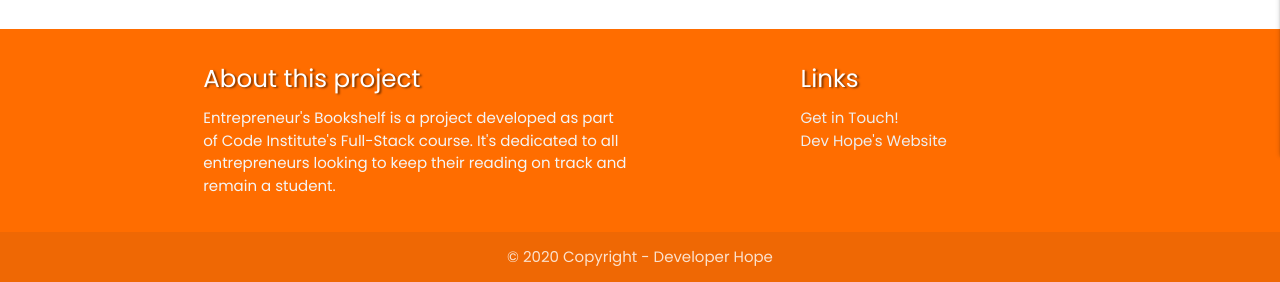
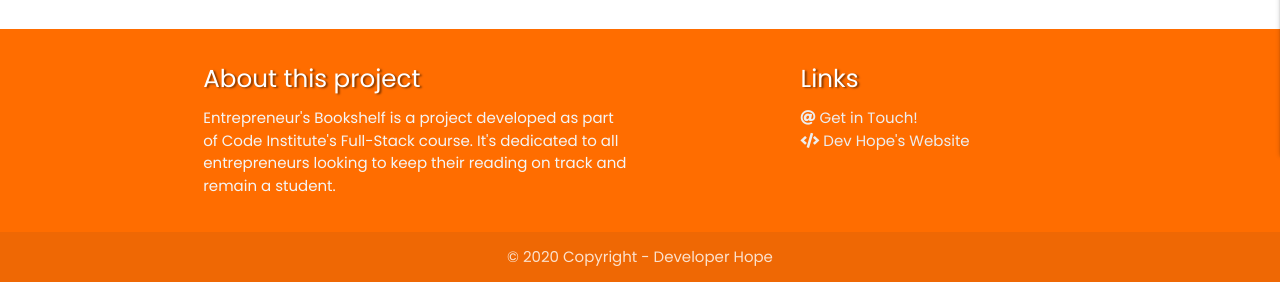
Before and after one commit to Code-Institute-Submissions/Entrepreneur-Bookshelf, a Flask app: page / in a window 1280 px wide. Shown: the part 705-987 px from the top of the page. Run offline with Flask 2, Linux system fonts and the light colour scheme; data that the repository does not hold is empty; some libraries are stand-ins or nearby versions.

Commit message:
Improved links presentation in footer

```diff
--- a/templates/base.html
+++ b/templates/base.html
@@ -174,6 +174,7 @@
             <h5 class="white-text text-shadow">Links</h5>
             <ul>
               <li>
+                <i class="fas fa-at prefix grey-text text-lighten-3"></i>
                 <a
                   class="grey-text text-lighten-3"
                   target="_blank"
@@ -183,6 +184,7 @@
                 >
               </li>
               <li>
+                <i class="fas fa-code prefix grey-text text-lighten-3"></i>
                 <a
                   class="grey-text text-lighten-3"
                   target="_blank"
```
